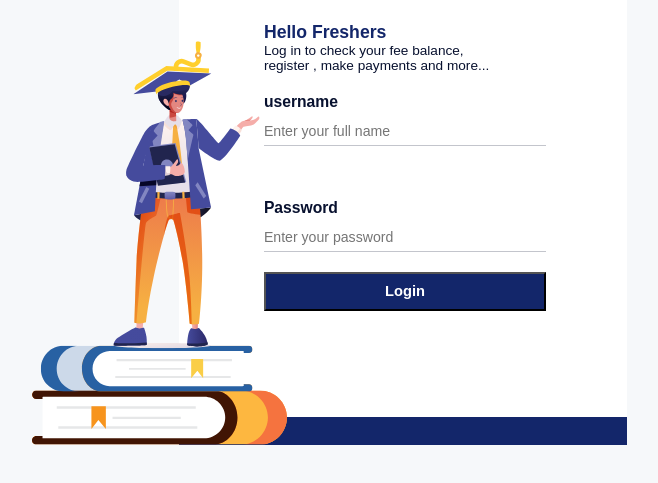
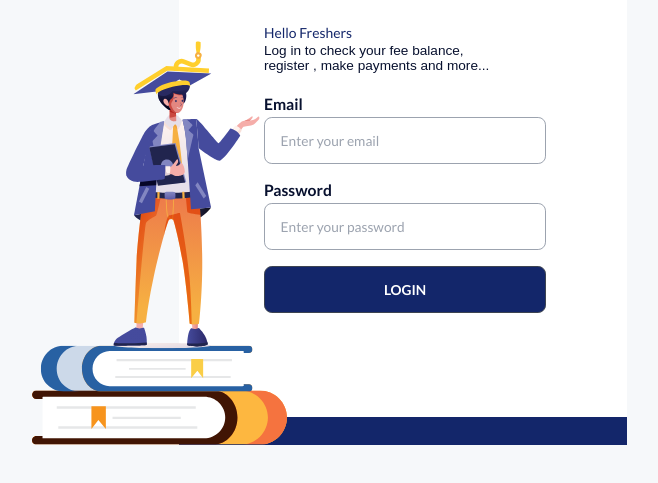
Before and after one commit to Tetteh-Yaw-Precious/regiOnline, a website: page index.html in a window 1280 px wide. Shown: the part 235-718 px from the top of the page, without its empty margins (282-940 px from the left). Drawn offline with Linux system fonts and the light colour scheme.

Commit message:
setup daisyUI & tailwindcss

```diff
--- a/index.html
+++ b/index.html
@@ -7,9 +7,16 @@
       name="viewport"
       content="width=device-width, initial-scale=1.0,maximum-scale=1.0,user-scalable=0"
     />
+    <link rel="preconnect" href="https://fonts.googleapis.com" />
+    <link rel="preconnect" href="https://fonts.gstatic.com" crossorigin />
+    <link
+      href="https://fonts.googleapis.com/css2?family=Lato:ital,wght@0,100;0,300;0,400;0,700;0,900;1,100;1,300;1,400;1,700;1,900&display=swap"
+      rel="stylesheet"
+    />
     <title>KTU|Registration System</title>
     <!-- <link rel="stylesheet" href="../css/style.prefix.css" /> -->
     <link rel="stylesheet" href="./css/main.css" />
+    <link rel="stylesheet" href="./dist/output.css" />
   </head>
   <body>
     <div class="login-container">
@@ -32,12 +39,11 @@
             </div>
             <div class="input-ct">
               <div class="username-ct">
-                <label for="username">username</label>
+                <label for="username">Email</label>
                 <input
-                  type="text"
-                  placeholder="Enter your full name"
-                  class="emailfield"
-                  required
+                  type="email"
+                  placeholder="Enter your email"
+                  class="input w-full max-w-full border-gray-400 focus:outline-none focus:border-purple-900 focus:border-2"
                 />
               </div>
               <div class="password-ct">
@@ -45,7 +51,7 @@
                 <input
                   type="password"
                   placeholder="Enter your password"
-                  class="passwordfield"
+                  class="input w-full max-w-full border-gray-400 focus:outline-none focus:border-purple-900 focus:border-2"
                   required
                 />
               </div>
--- a/scss/base/globals.scss
+++ b/scss/base/globals.scss
@@ -11,6 +11,7 @@
   color: #333;
   //defines what 1 rem is
   font-size: 98%;
+  font-family: "Lato", sans-serif;
   @include respond(phone) {
     font-size: 97% !important;
   } //600
@@ -85,14 +86,14 @@
     text-decoration: none;
   }
 
-  input {
-    border: none !important;
-    background-color: none;
-    border-bottom: rem(2) solid $ui-gray-2 !important;
-    outline: none !important;
-    padding-bottom: rem(5);
-    font-size: 1rem;
-  }
+  // input {
+  //   border: none !important;
+  //   background-color: none;
+  //   border-bottom: rem(2) solid $ui-gray-2 !important;
+  //   outline: none !important;
+  //   padding-bottom: rem(5);
+  //   font-size: 1rem;
+  // }
   label {
     font-size: 1rem;
     font-weight: 600;
@@ -133,19 +134,19 @@ svg {
   min-height: 100vh;
 }
 
-::-webkit-input-placeholder {
-  /* Chrome/Opera/Safari */
-  font-size: 0.9rem;
-}
-::-moz-placeholder {
-  /* Firefox 19+ */
-  font-size: 0.9rem;
-}
-:-ms-input-placeholder {
-  /* IE 10+ */
-  font-size: 0.9rem;
-}
-:-moz-placeholder {
-  /* Firefox 18- */
-  font-size: 0.9rem;
-}
+// ::-webkit-input-placeholder {
+//   /* Chrome/Opera/Safari */
+//   font-size: 0.9rem;
+// }
+// ::-moz-placeholder {
+//   /* Firefox 19+ */
+//   font-size: 0.9rem;
+// }
+// :-ms-input-placeholder {
+//   /* IE 10+ */
+//   font-size: 0.9rem;
+// }
+// :-moz-placeholder {
+//   /* Firefox 18- */
+//   font-size: 0.9rem;
+// }
--- a/scss/pages/_login.scss
+++ b/scss/pages/_login.scss
@@ -79,7 +79,7 @@
           flex-direction: column;
           padding-left: 10%;
           width: 80%;
-          min-height: 45%;
+          gap: 1rem;
           justify-content: space-between;
           .username-ct,
           .password-ct {
@@ -87,10 +87,10 @@
             flex-direction: column;
             min-height: 20% !important;
           }
-          .username-ct label,
-          .password-ct label {
-            margin: 0 0 0.7rem 0;
-          }
+          // .username-ct label,
+          // .password-ct label {
+          //   margin: 0 0 0.7rem 0;
+          // }
         }
         .btn-ct {
           padding-left: 10%;
--- a/tailwind.config.js
+++ b/tailwind.config.js
@@ -1,6 +1,6 @@
 /** @type {import('tailwindcss').Config} */
 module.exports = {
-  content: ["./src/**/*.{html,js}"],
+  content: ["./src/**/*.{html,js}", "./index.html"],
   theme: {
     extend: {},
   },
```
Also changed, not shown: css/main.css, dist/output.css, 1 other file.
